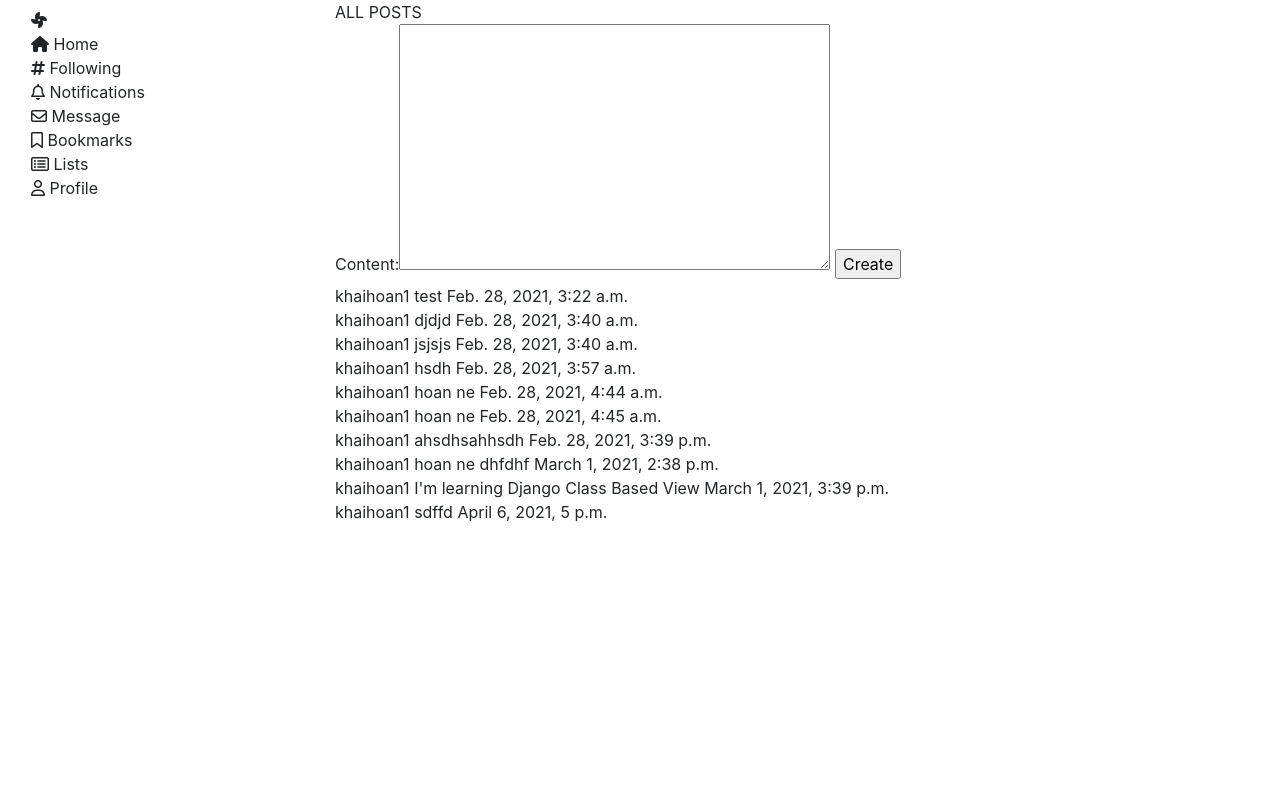
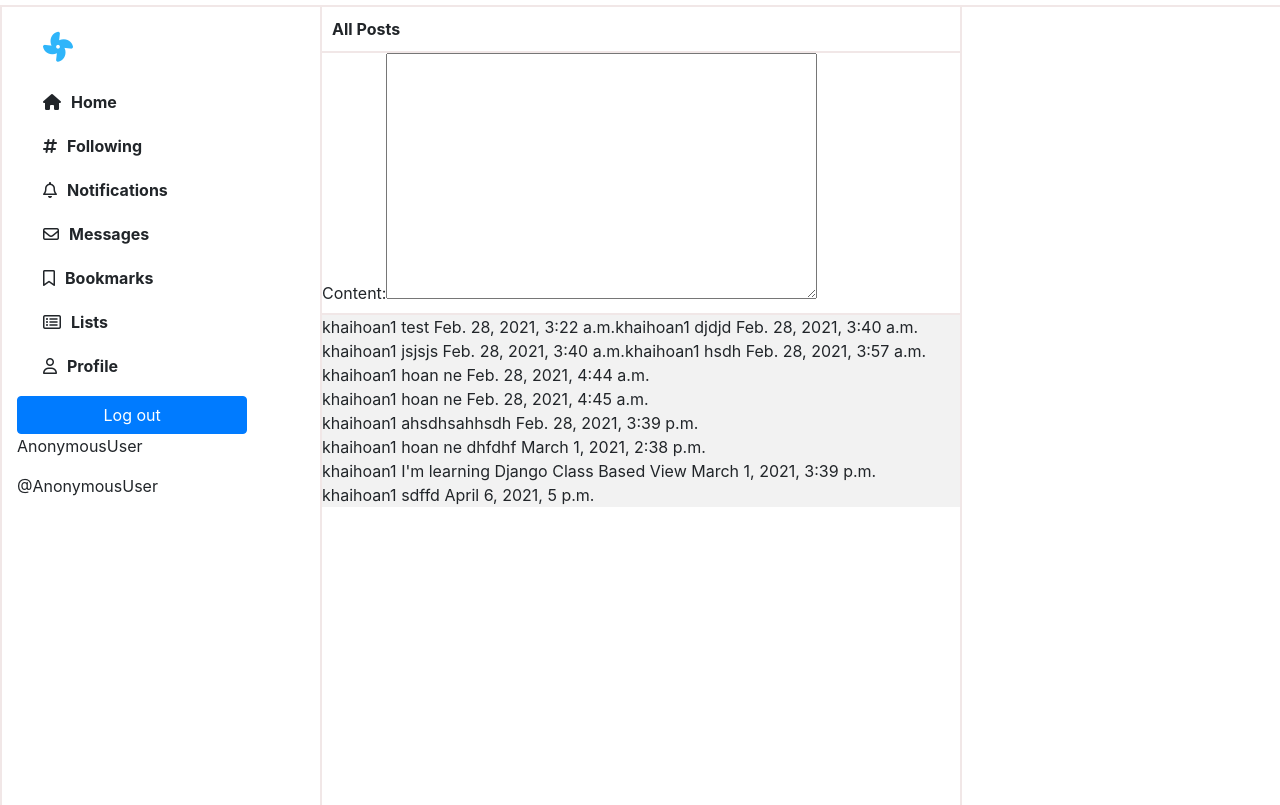
Before and after one commit to khaihoan1/cs50-project4, a Django app: page / in a window 1280 px wide. Before the commit the page ends 522 px from the top, so only its background shows below. Run offline with Django 3.2, Linux system fonts and the light colour scheme; data comes from the database, SQL or seed files in the repository; some libraries are stand-ins or nearby versions.

Commit message:
WIP make style for left menu, main menu

```diff
--- a/network/static/network/styles.css
+++ b/network/static/network/styles.css
@@ -0,0 +1,43 @@
+body {
+    margin-top: 5px;
+}
+.main-logo {
+    color: #2FB5FA;
+    font-size: 30px;
+}
+.link-item {
+    margin-right: 10px;
+}
+.main-area {
+    margin-top: 5px;
+    height: 100vh;
+    border-width: 2px 0px 0px 2px;
+    border-style: solid;
+    border-color: rgb(241, 231, 231);
+    /* border-collapse: collapse; */
+    /* border: 1px solid grey; */
+}
+.list-link-item {
+    margin: 10px;
+}
+.list-link-item:hover {
+    color: #2FB5FA;
+    cursor: pointer;
+}
+.logout-button {
+    width: 80%;
+    border-radius: 50%
+}
+.user-info-left-menu {
+
+}
+.body-header {
+    border-bottom: 2px solid rgb(241, 231, 231);
+    padding: 10px;
+}
+.post-form {
+    border-bottom: 2px solid rgb(241, 231, 231);
+}
+.news-feed {
+    background: #f2f2f2;
+}
--- a/network/templates/network/layout.jinja
+++ b/network/templates/network/layout.jinja
@@ -7,6 +7,7 @@
     <meta http-equiv="X-UA-Compatible" content="IE=edge">
     <meta name="viewport" content="width=device-width, initial-scale=1.0">
     <title>{% block title %}Social Network{% endblock %}</title>
+    <link rel="stylesheet" type="text/css" href="{% static 'network/styles.css' %}">
     <link rel="stylesheet" href="https://stackpath.bootstrapcdn.com/bootstrap/4.4.1/css/bootstrap.min.css" integrity="sha384-Vkoo8x4CGsO3+Hhxv8T/Q5PaXtkKtu6ug5TOeNV6gBiFeWPGFN9MuhOf23Q9Ifjh" crossorigin="anonymous">
     <script src="https://kit.fontawesome.com/4984a29c3b.js" crossorigin="anonymous"></script>
 
@@ -14,59 +15,61 @@
 <body>
     <div class="container-fluid">
         <div class="row">
-            <div class="col-md-3">
-                <div class="sidebar-sticky sticky-top">
-                    <nav class="navbar">
+            <div class="col-md-3 main-area sidebar-sticky sticky-top">
+                <nav class="navbar">
                     <ul class="navbar-nav">
-                        <li class="nav-item">
+                        <li class="nav-item main-logo list-link-item">
                             <a><i class="fas fa-fan"></i></a>
                         </li>
-                        <li class="nav-item">
-                            <a><i class="fas fa-home"></i> Home</a>
+                        <li class="nav-item list-link-item">
+                            <a><i class="fas fa-home link-item"></i><b>Home</b></a>
                         </li>
-                        <li class="nav-item">
-                            <a><i class="fas fa-hashtag"></i> Following</a>
+                        <li class="nav-item list-link-item">
+                            <a><i class="fas fa-hashtag link-item"></i><b>Following</b></a>
                         </li>
-                        <li class="nav-item">
-                            <a><i class="far fa-bell"></i> Notifications</a>
+                        <li class="nav-item list-link-item">
+                            <a><i class="far fa-bell link-item"></i><b>Notifications</b></a>
                         </li>
-                        <li class="nav-item">
-                            <a><i class="far fa-envelope"></i> Message</a>
+                        <li class="nav-item list-link-item">
+                            <a><i class="far fa-envelope link-item"></i><b>Messages</b></a>
                         </li>
-                        <li class="nav-item">
-                            <a><i class="far fa-bookmark"></i> Bookmarks</a>
+                        <li class="nav-item list-link-item">
+                            <a><i class="far fa-bookmark link-item"></i><b>Bookmarks</b></a>
                         </li>
-                        <li class="nav-item">
-                            <a><i class="far fa-list-alt"></i> Lists</a>
+                        <li class="nav-item list-link-item">
+                            <a><i class="far fa-list-alt link-item"></i><b>Lists</b></a>
                         </li>
-                        <li class="nav-item">
-                            <a><i class="far fa-user"></i> Profile</a>
+                        <li class="nav-item list-link-item">
+                            <a><i class="far fa-user link-item"></i><b>Profile</b></a>
                         </li>
                     </ul>
-                    </nav>
+                </nav>
+                <button class="btn btn-primary logout-button">Log out</button>
+                <div class="user-info-left-menu">
+                    <p>{{ user }}</p>
+                    <p>@{{ user }}</p>
                 </div>
             </div>
-            <div class="col-md-6">
-                <div class="body-header">
+            <div class="col-md-6 main-area">
+                <div class="body-header row">
                     {{ body_header }}
-                    ALL POSTS
+                    <b>All Posts</b>
                 </div>
-                <div class="post-form">
+                <div class="post-form row">
                     <form method="POST" action="/">
                         {% csrf_token %}
                             {{ form }}
                         {% if object %}
                             hihi
                         {% endif %}
-                        <input type="submit" value="Create">
                     </form>
                 </div>
-                <div class="new-feed">
+                <div class="news-feed row">
                 {% block posts %}
                 {% endblock %}
                 </div>
             </div>
-            <div class="col-md-3"></div>
+            <div class="col-md-3 main-area"></div>
         </div>
     </div>
 </body>
```
